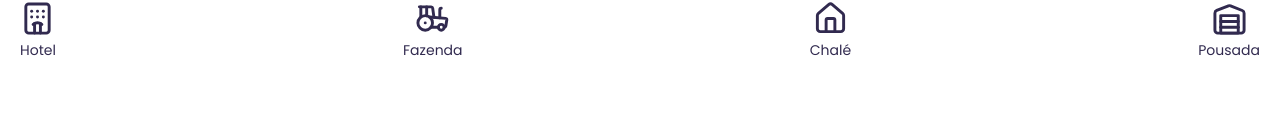
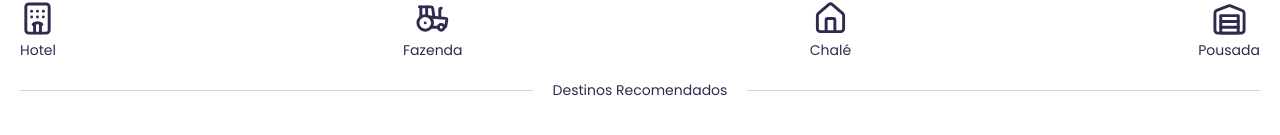
Before and after one commit to felipekgouvea/trip, a Next.js app: page / in a window 1280 px wide. Shown: the part 359-494 px from the top of the page. Built offline with nearby package versions, Linux system fonts and the light colour scheme; no server answers.

Commit message:
feat: add quick search title component

```diff
--- /dev/null
+++ b/app/_components/quick-search-title.tsx
@@ -0,0 +1,17 @@
+interface QuickSearcTitleProps {
+  title: string
+}
+
+const QuickSearchTitle = ({ title }: QuickSearcTitleProps) => {
+  return (
+    <div className="flex items-center">
+      <div className="h-[1px] w-full bg-gray-300"></div>
+      <h2 className="whitespace-nowrap px-5 text-sm font-normal text-secondary">
+        {title}
+      </h2>
+      <div className="h-[1px] w-full bg-gray-300"></div>
+    </div>
+  )
+}
+
+export default QuickSearchTitle
--- a/app/_components/quick-search.tsx
+++ b/app/_components/quick-search.tsx
@@ -1,17 +1,12 @@
 import { HomeIcon, HotelIcon, TractorIcon, WarehouseIcon } from 'lucide-react'
+import QuickSearchTitle from './quick-search-title'
 
 const QuickSearch = () => {
   return (
     <div className="mx-auto p-5">
-      <div className="flex items-center">
-        <div className="h-[1px] w-full bg-gray-300"></div>
-        <h2 className="whitespace-nowrap px-5 text-sm font-normal text-secondary">
-          Tente pesquisar por
-        </h2>
-        <div className="h-[1px] w-full bg-gray-300"></div>
-      </div>
+      <QuickSearchTitle title="Tente pesquisar por" />
 
-      <div className="mt-5 flex w-full justify-between">
+      <div className="mb-5 mt-5 flex w-full justify-between">
         <div className="flex flex-col items-center gap-1">
           <HotelIcon size={35} className="text-secondary" />
           <p className="text-sm text-secondary">Hotel</p>
@@ -29,6 +24,8 @@ const QuickSearch = () => {
           <p className="text-sm text-secondary">Pousada</p>
         </div>
       </div>
+
+      <QuickSearchTitle title="Destinos Recomendados" />
     </div>
   )
 }
```
